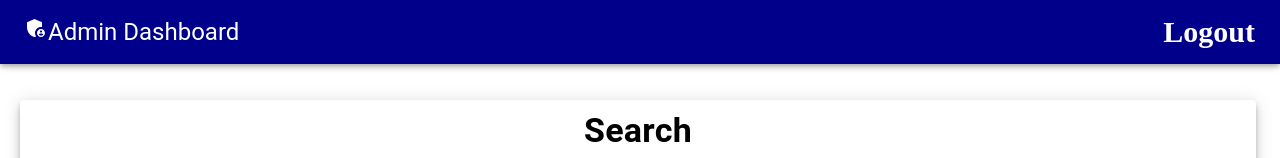
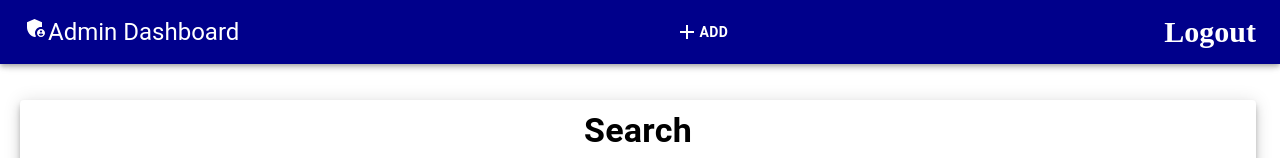
Before and after one commit to umargafia/flight-reservation-system, a React (Create React App) app: page /Admin in a window 1280 px wide. Shown: the top 158 px of the page. Built offline with nearby package versions, Linux system fonts and the light colour scheme.

Commit message:
90% done with admin dashboard

```diff
--- a/src/Admin/ANav.jsx
+++ b/src/Admin/ANav.jsx
@@ -1,39 +1,108 @@
-import { makeStyles } from '@material-ui/core'
-import { AdminPanelSettings } from '@mui/icons-material'
-import { AppBar, Button, Toolbar, Typography } from '@mui/material'
-import React from 'react'
-import { Link } from 'react-router-dom'
+import { makeStyles, Modal } from "@material-ui/core";
+import { Add } from "@material-ui/icons";
+import { AdminPanelSettings } from "@mui/icons-material";
+import { AppBar, Button, Toolbar, Typography } from "@mui/material";
+import { Container } from "@mui/system";
+import React, { useState } from "react";
+import { Link } from "react-router-dom";
+import LoginTextField from "../GeneralCompanents/LoginTextField";
+import MyButton from "../user/loginCompanents/MyButton";
 
 const useStyle = makeStyles({
   logout: {
-    marginLeft: "75%",
     textDecoration: "none",
     fontWeight: "bold",
-    fontSize: 30
+    fontSize: 30,
+    "&:hover": {
+      fontSize: "23px",
+    },
+  },
+  container: {
+    width: "500px",
+    height: 550,
+    position: "absolute",
+    top: 0,
+    buttom: 0,
+    left: 0,
+    right: 0,
+    margin: "auto",
+  },
+  navDiv: {
+    display: "flex",
+    width: "100%",
+    justifyContent: "space-between",
+    alignItems: "center",
   },
 });
 
 const ANav = () => {
-  const classes = useStyle()
+  const [open, setOpen] = useState(false);
+  const classes = useStyle();
+ const buttonStyle = {
+   marginTop: "10px",
+   fontWeight: "bold",
+   background: "red",
+ };
   return (
-    <AppBar >
-      <Toolbar style={{
-        background: "darkBlue"
-      }}>
-        <Typography variant="h5" color="inherit">
-          <AdminPanelSettings />
-          Admin Dashboard
-        </Typography>
+    <>
+      <AppBar>
+        <Toolbar
+          style={{
+            background: "darkBlue",
+          }}
+        >
+          <div className={classes.navDiv}>
+            <Typography variant="h5" color="inherit">
+              <AdminPanelSettings />
+              Admin Dashboard
+            </Typography>
 
-        <Link to={"/"} className={classes.logout}>Logout</Link>
+            <Button
+              onClick={() => setOpen(true)}
+              style={{
+                color: "white",
+                fontWeight: "bolder",
 
-      </Toolbar>
+              }}
+            >
+              <Add color="action" />
+              Add
+            </Button>
+            <Link to={"/"} className={classes.logout}>
+              Logout
+            </Link>
+          </div>
+        </Toolbar>
+      </AppBar>
 
+      <Modal open={open} className={classes.container}>
+        <Container className="login-container">
+          <center>
+            <Typography
+              color={"rgb(74, 153, 218)"}
+              fontWeight={"700"}
+              fontSize="70px"
+              fontFamily={"sans-serif"}
+              paddingTop={"8%"}
+            >
+              Add Flight
+            </Typography>
+            <form className="login-span">
+              <Button
+                variant="contained"
+                size="large"
+                fullWidth
+                style={buttonStyle}
+                onClick={() => setOpen(false)}
+              >
+                Close
+              </Button>
+            </form>
+          </center>
+        </Container>
+      </Modal>
+    </>
+  );
+};
 
-
-
-    </AppBar>
-  )
-}
-
-export default ANav
+export default ANav;
```
